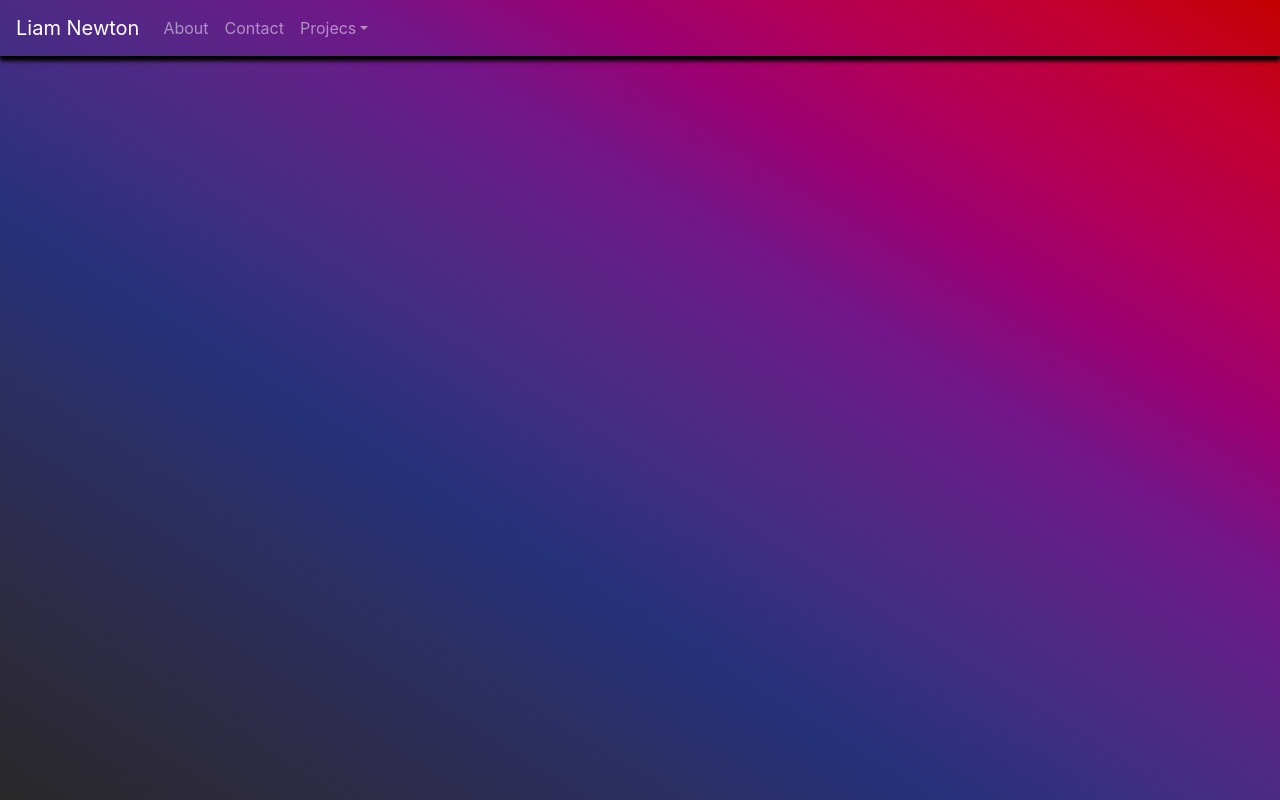
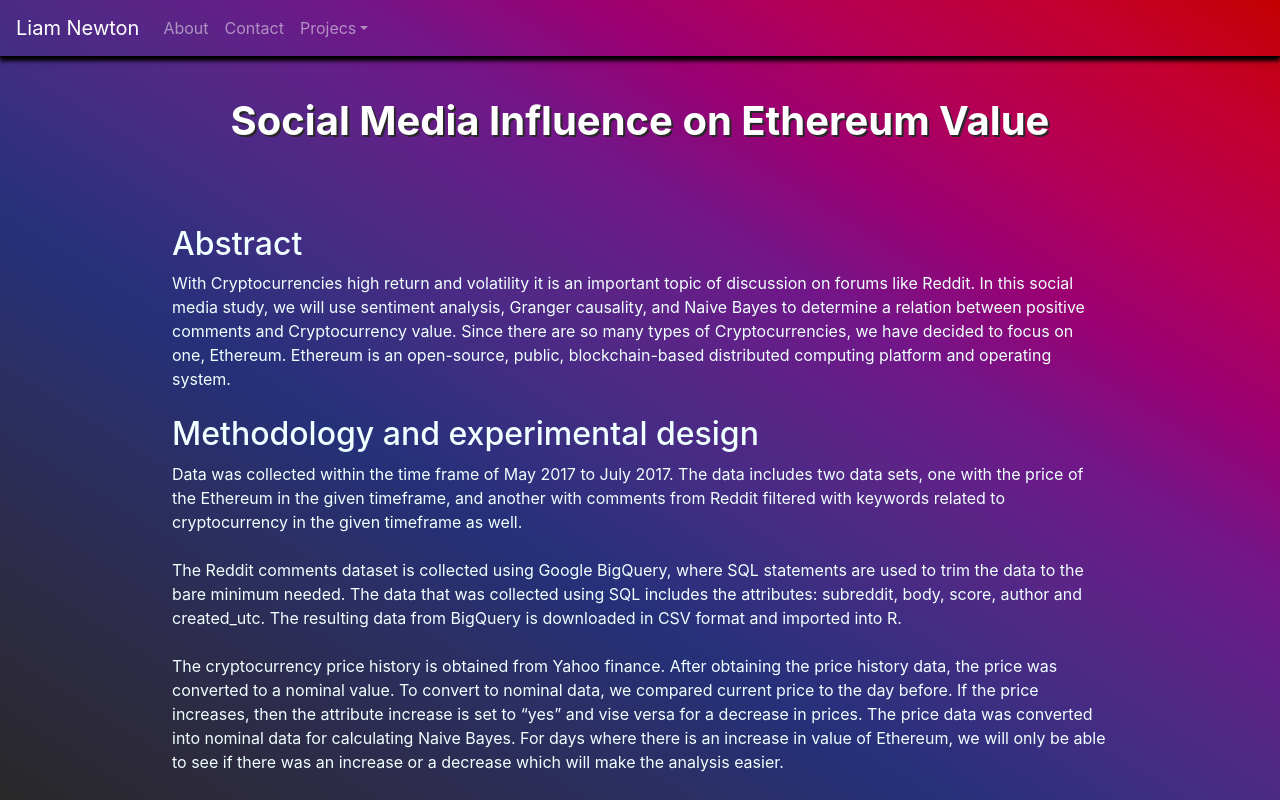
Before and after one commit to CodesReallyWell/ResumeWebsite, a React (Create React App) app in the folder frontend/: page /projectOne in a window 1280 px wide. Shown: the top 800 px of the page. Built offline with nearby package versions, Linux system fonts and the light colour scheme.

Commit message:
changes to Nav

```diff
--- a/frontend/src/App.js
+++ b/frontend/src/App.js
@@ -13,7 +13,7 @@ const App = () => {
       <BrowserRouter>
         <Route path = "/" render = {() => <MainPage></MainPage>}/>
         <Route path = "/about" render = {() => <About></About>}/>
-        <Route path = "/project/1" render = {() => <ProjectOne></ProjectOne>}/>
+        <Route path = "/projectOne" render = {() => <ProjectOne></ProjectOne>}/>
         <Route path = "/contact" render = {() => <Contact></Contact>}/>
       </BrowserRouter>
     </div>
--- a/frontend/src/Components/AppNavBar.jsx
+++ b/frontend/src/Components/AppNavBar.jsx
@@ -41,7 +41,7 @@ const AppNavBar = (props) => {
           </Nav>
           <Nav className = "mr-auto">
             <NavDropdown title="Projecs" id="collasible-nav-dropdown">
-              <NavDropdown.Item href="/project/1">Data Mining</NavDropdown.Item>
+              <NavDropdown.Item href="/projectOne">Data Mining</NavDropdown.Item>
               <NavDropdown.Item href="/action/3.2">Something</NavDropdown.Item>
               <NavDropdown.Item href="/action/3.3">Something</NavDropdown.Item>
             </NavDropdown>
--- a/frontend/src/Pages/Project1.jsx
+++ b/frontend/src/Pages/Project1.jsx
@@ -1,6 +1,4 @@
 import React from "react"
-import { useLocation } from "react-router-dom"
-import AppNavBar from "../Components/AppNavBar"
 import styled from 'styled-components'
 
 const TextWrapper = styled.div`
```
Also changed, not shown: 27 other files (tests, documents, lock files or other folders).
